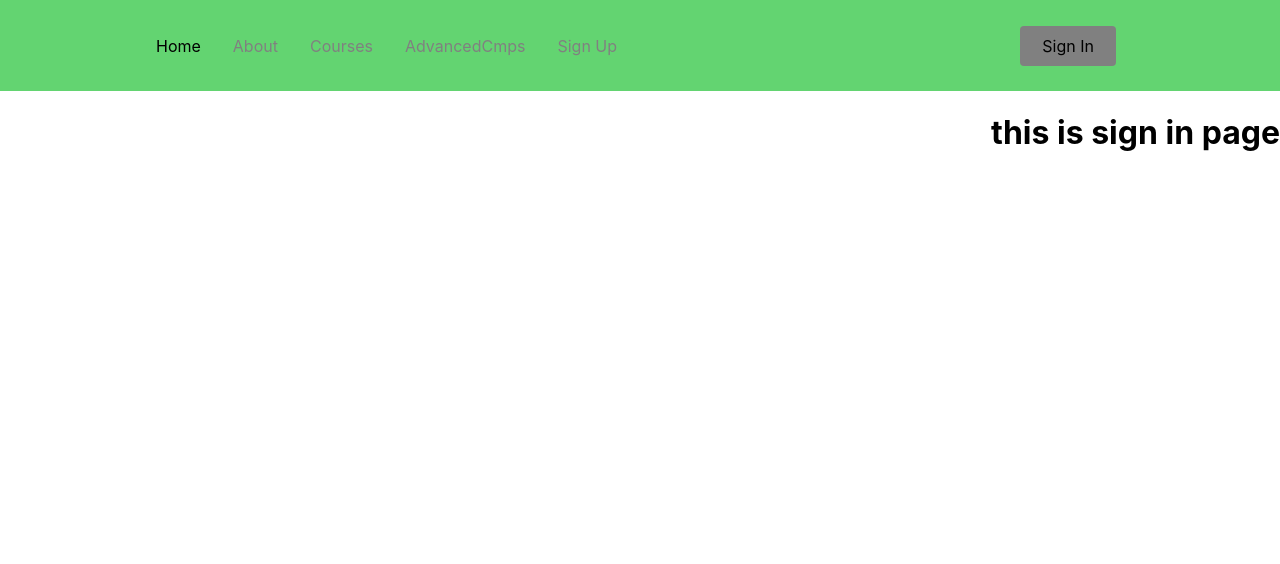
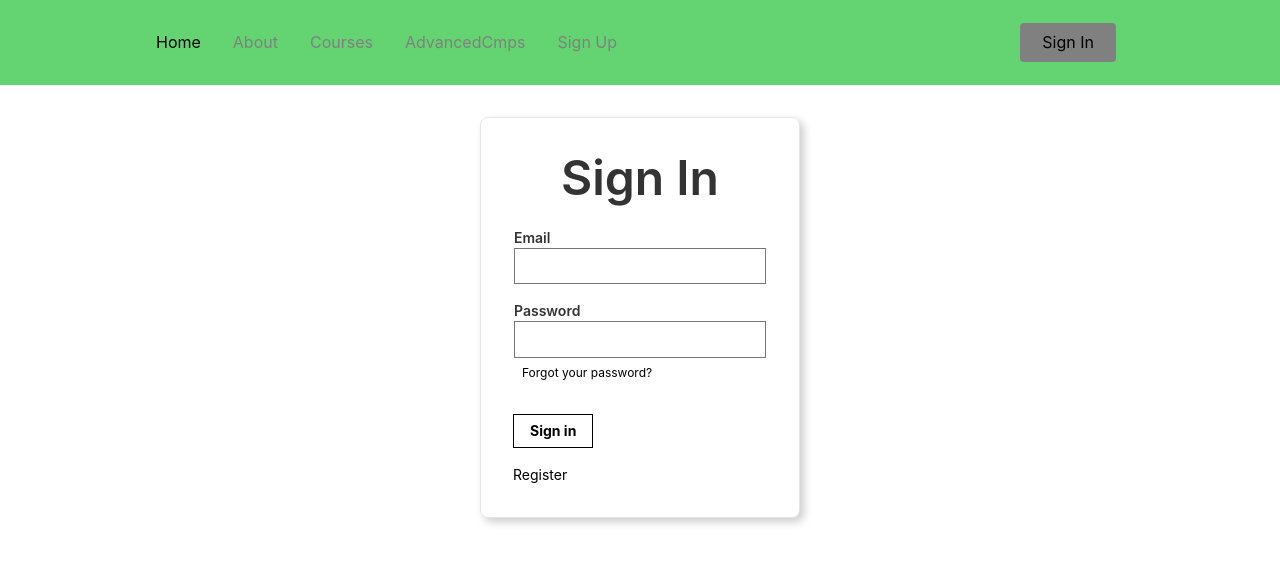
Before and after one commit to abdel1413/enrollment_app, a React (Create React App) app: page /SignIn in a window 1280 px wide. Shown: the top 564 px of the page. Built offline with nearby package versions, Linux system fonts and the light colour scheme.

Commit message:
created sigin component

```diff
--- a/package.json
+++ b/package.json
@@ -12,6 +12,7 @@
     "react-icons": "^4.2.0",
     "react-scripts": "4.0.3",
     "styled-components": "^5.3.1",
+    "tachyons": "^4.12.0",
     "web-vitals": "^1.0.1"
   },
   "scripts": {
--- a/src/App.js
+++ b/src/App.js
@@ -6,7 +6,7 @@
 import About from './components/Pages/About';
 import AdvancedCmps from './components/Pages/AdvancedCmps';
 import SignUp from './components/Pages/SignUp';
-import SignIn from './components/Pages/SignIn';
+import SignIn from './components/signInComponent/SignIn';
 import Courses from './components/Pages/Courses';
 import NotFound from './components/Pages/NotFound';
 
--- a/src/components/Form.js
+++ b/src/components/Form.js
@@ -1,23 +1,59 @@
-import { Button, TextField } from '@material-ui/core'
-import React from 'react'
-const Form =()=>{
-    return (
-        <div>
-            <form>
-                <TextField label='First Name' variant='filled'required/>
-                <TextField label='Last Name' variant='filled' required/>
-                <TextField label='email' variant='filled'type='email' required/>
-                <TextField label='password' variant='filled' type='password' required/>
-            </form>
-            <div>
-                <Button variant='contained'> Cancel</Button>
-                <Button type='submit' variant='contained'>Submit</Button>
-            </div>
+// import { Button, FormHelperText, makeStyles, TextField } from '@material-ui/core'
+// import React, { useState } from 'react'
 
-        </div>
+// const useStyle = makeStyles(theme=>({
+//     root:{
+//         display:'flex',
+//         flexDirection:'column',
+//         justifyContent:'center',
+//         alignItems:'center',
+//         padding:theme.spacing(2),
+//         '& .muiTextField-root':{
+//             margin:theme.spacing(1),
+//             width:'300px',
+//         },
+//         '& .muiButtonBase-root':{
+//             margin:theme.spacing(2)
 
-    )
+//         }
+//     }
+// }))
+// const Form =()=>{
+//     const [firstName, setFirstName] = useState['']
+//     const [lastName, setLastName]= useState['']
+//     const [email, setEmail] = useState['']
 
-}
 
-export default Form;
+//     return (
+//         <div>
+//             className={classes.root} value={firstName}
+//             <form >
+//                 <TextField
+//                 label='First Name'
+//                 variant='filled'
+//                 required
+//                 />
+//                 <TextField
+//                 label='Last Name'
+//                  variant='filled'
+//                  required
+//                  value={lastName}/>
+//                 <TextField
+//                 label='email'
+//                 variant='filled'
+//                 type='email'
+//                 required/>
+//                 <TextField label='password' variant='filled' type='password' required/>
+//             </form>
+//             <div>
+//                 <Button variant='contained'> Cancel</Button>
+//                 <Button type='submit' variant='contained'>Submit</Button>
+//             </div>
+
+//         </div>
+
+//     )
+
+// }
+
+// export default Form;
--- a/src/components/Pages/Home.js
+++ b/src/components/Pages/Home.js
@@ -4,7 +4,7 @@
 import axios from "axios";
 
 const Home =()=> {
-  const [Classname, setClassname] = useState('');
+  const [classname, setClassname] = useState('');
   const [Name, setName]= useState('');
   const [ Unit, setUnit] =useState(0)
 
@@ -13,7 +13,7 @@
     //  make axios request by using localhost running express
     //and the endpoit created in back-end
     axios.post('http://localhost:3001/create',{
-      Classname:Classname,
+      classname:classname,
       Name:Name,
       Unit:Unit
 
@@ -45,13 +45,22 @@
          fontSize:'25px',
          padding:'20px',marginTop:'20px'}}>
          <label>Classname</label>
-            <input type="text" onChange={(e)=>{setClassname(e.target.value)}} placeholder=' Enter class'/>
+            <input
+            type="text"
+            onChange={(e)=>{setClassname(e.target.value)}}
+             placeholder=' Enter class'/>
 
          <label>Name </label>
-             <input type="text" onChange={(e)=>{setName(e.target.value)}} placeholder=' Enter Name'/>
+             <input
+             type="text"
+             onChange={(e)=>{setName(e.target.value)}}
+              placeholder=' Enter Name'/>
 
          <label>Unit</label>
-            <input type="number" onChange={(e)=>{ setUnit(e.target.value)}} placeholder=' Enter Unit'/>
+            <input
+            type="number"
+            onChange={(e)=>{ setUnit(e.target.value)}}
+            placeholder=' Enter Unit'/>
 
             <br/>
             <button onClick={Addclass}> add</button>
--- a/src/components/Pages/SignIn.js
+++ /dev/null
@@ -1,17 +0,0 @@
-import React from 'react'
-
-
-const SignIn =()=>{
-    return(
-        <div style={{
-            display:'flex',
-            justifyContent:'right',
-            alignItems:'right',
-            height:'100vh'
-        }}>
-            <h1>this is sign in page</h1>
-        </div>
-    )
-}
-
-export default SignIn;
--- a/src/components/Pages/SignUp.js
+++ b/src/components/Pages/SignUp.js
@@ -16,10 +16,10 @@
             alignItems:'right',
             height:'100vh'
         }}>
-            <button variant='contained' onClick={handleOpen}SignUp></button>
+            {/* <button variant='contained' onClick={handleOpen}SignUp></button>
 
             {/* call model and pass props */}
-            <ModalDialog open={open} handleClose={handleClose}/>
+            {/* <ModalDialog open={open} handleClose={handleClose}/>  */}
         </div>
     )
 }
--- /dev/null
+++ b/src/components/signInComponent/SignIn.js
@@ -0,0 +1,62 @@
+import React from 'react'
+import 'tachyons'
+
+const SignIn =()=>{
+    return(
+        // <div style={{
+        //     display:'flex',
+        //     justifyContent:'right',
+        //     alignItems:'right',
+        //     height:'100vh'
+        // }}>
+        //  {/* </div> */}
+        <article class="br3  ba b--black-10 mv4 w-100 w-50-m w-25-l mw6 shadow-5 center">
+        <main className="pa4 black-80 ">
+            <form className="measure ">
+              <fieldset id="sign_up"
+                    className="ba b--transparent ph0 mh0">
+                <legend className="f1 fw6 ph0 mh0 center">Sign In</legend>
+                  <div className="mt3">
+                    <label
+                        className="db fw6 lh-copy f6"
+                        for="email-address">Email
+                    </label>
+                    <input
+                    className="pa2 input-reset ba bg-transparent hover-bg-black hover-white w-100"
+                    type="email"
+                    name="email-address"
+                    id="email-address"/>
+                </div>
+                <div className="mv3">
+                    <label
+                        className="db fw6 lh-copy f6"
+                        for="password">Password
+                    </label>
+                    <input
+                    className="b pa2 input-reset ba bg-transparent hover-bg-black hover-white w-100"
+                    type="password"
+                    name="password"
+                    id="password"/>
+                     <a href="#0" className="f7 pa2 link dim black db">Forgot your password?</a>
+                </div>
+
+                </fieldset>
+                <div className="">
+                    <input
+                    className="b ph3 pv2 input-reset ba b--black bg-transparent grow pointer f6 dib center"
+                    type="submit"
+                    value="Sign in"/>
+                </div>
+                <div className="lh-copy mt3 ">
+                    <a href="#0"
+                    className="f6 link dim black db center ml10">Register</a>
+
+                </div>
+            </form>
+          </main>
+        </article>
+
+    )
+}
+
+export default SignIn;
```
Also changed, not shown: 1 other file (tests, documents, lock files or other folders).
